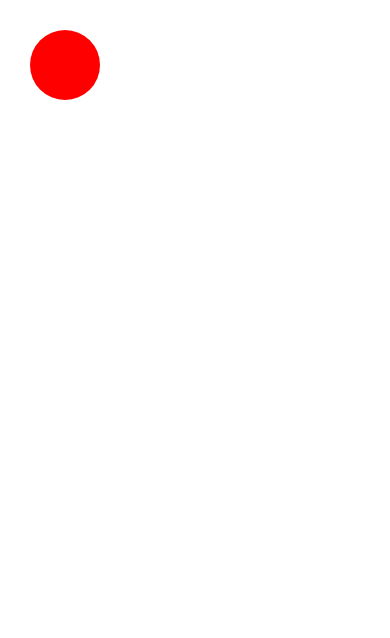
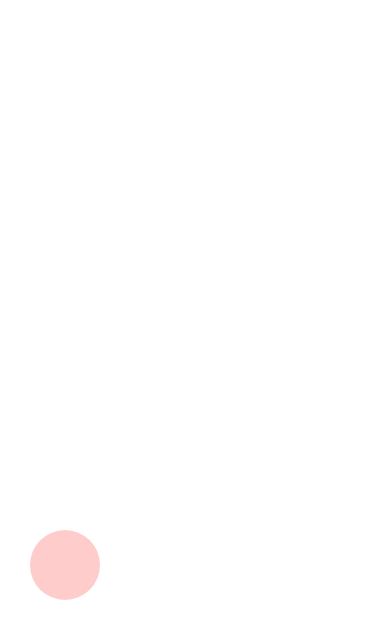
Before and after one commit to JonathanRufino/bootcamp-rocketseat-animacoes, a React Native app: screen / in a window 390 px wide. Shown: the top 638 px of the page. Built offline with nearby package versions, Linux system fonts and the light colour scheme.

Commit message:
example: interpolate

```diff
--- a/App.js
+++ b/App.js
@@ -3,55 +3,36 @@ import { StyleSheet, View, Animated } from "react-native";
 
 class App extends Component {
   state = {
-    ballX: new Animated.Value(0),
     ballY: new Animated.Value(0),
   };
 
   componentDidMount() {
-    const { ballX, ballY } = this.state;
+    const { ballY } = this.state;
 
-    Animated.loop(
-      Animated.sequence([
-        Animated.timing(ballY, {
-          toValue: 200,
-          duration: 500,
-        }),
-
-        Animated.delay(200),
-
-        Animated.timing(ballX, {
-          toValue: 200,
-          duration: 500,
-        }),
-
-        Animated.delay(200),
-
-        Animated.timing(ballY, {
-          toValue: 0,
-          duration: 500,
-        }),
-
-        Animated.delay(200),
-
-        Animated.timing(ballX, {
-          toValue: 0,
-          duration: 500,
-        }),
-
-        Animated.delay(200)
-      ]),
-      {
-        iterations: 2,
-      }
-    ).start();
+    Animated.timing(ballY, {
+      toValue: 500,
+      duration: 1000,
+    }).start();
   }
 
   render() {
-    const { ballX, ballY } = this.state;
+    const { ballY } = this.state;
 
     return (
       <View style={styles.container}>
-        <Animated.View style={[styles.ball, { top: ballY, left: ballX }]} />
+        <Animated.View
+          style={[
+            styles.ball,
+            {
+              top: ballY,
+              opacity: ballY.interpolate({
+                inputRange: [0, 300],
+                outputRange: [1, 0.2],
+                extrapolate: "clamp"
+              })
+            }
+          ]}
+        />
       </View>
     );
   }
```
